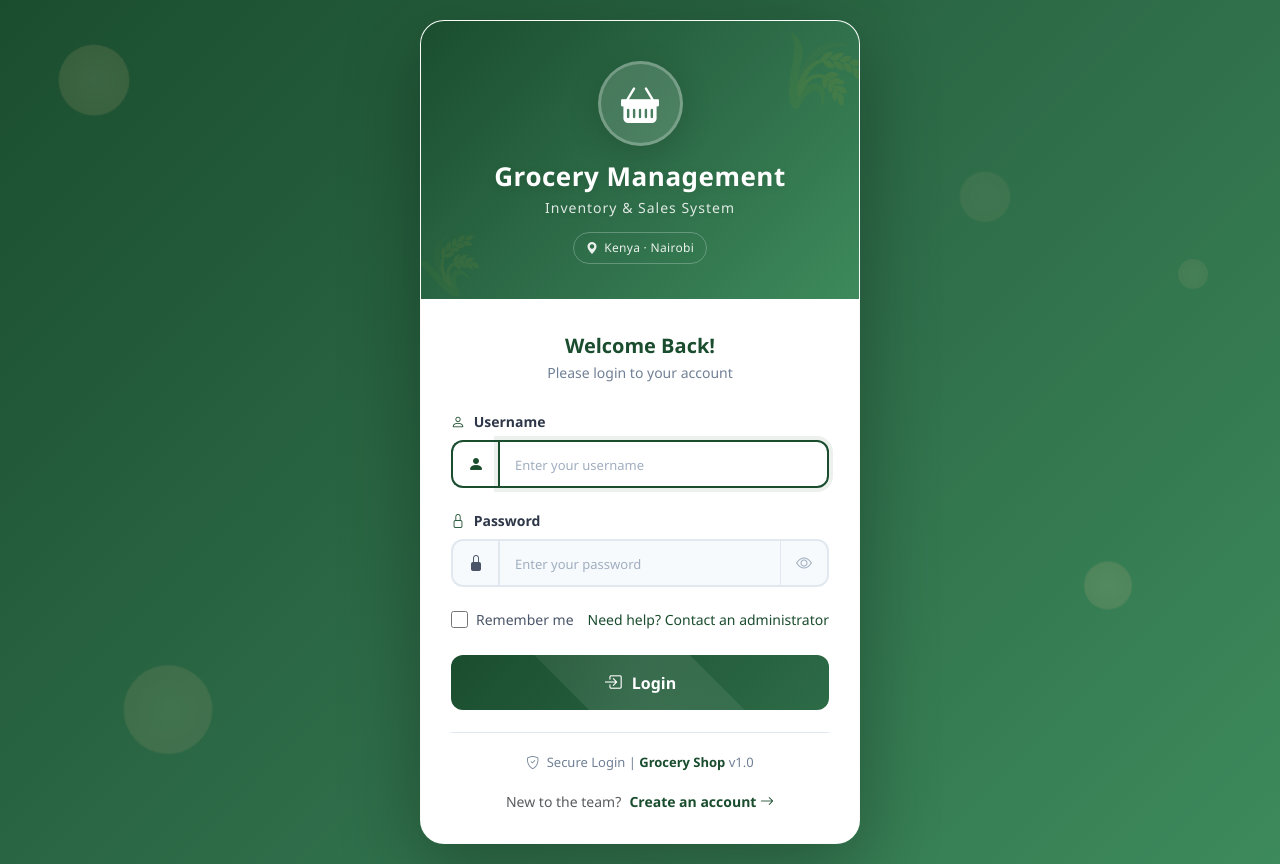
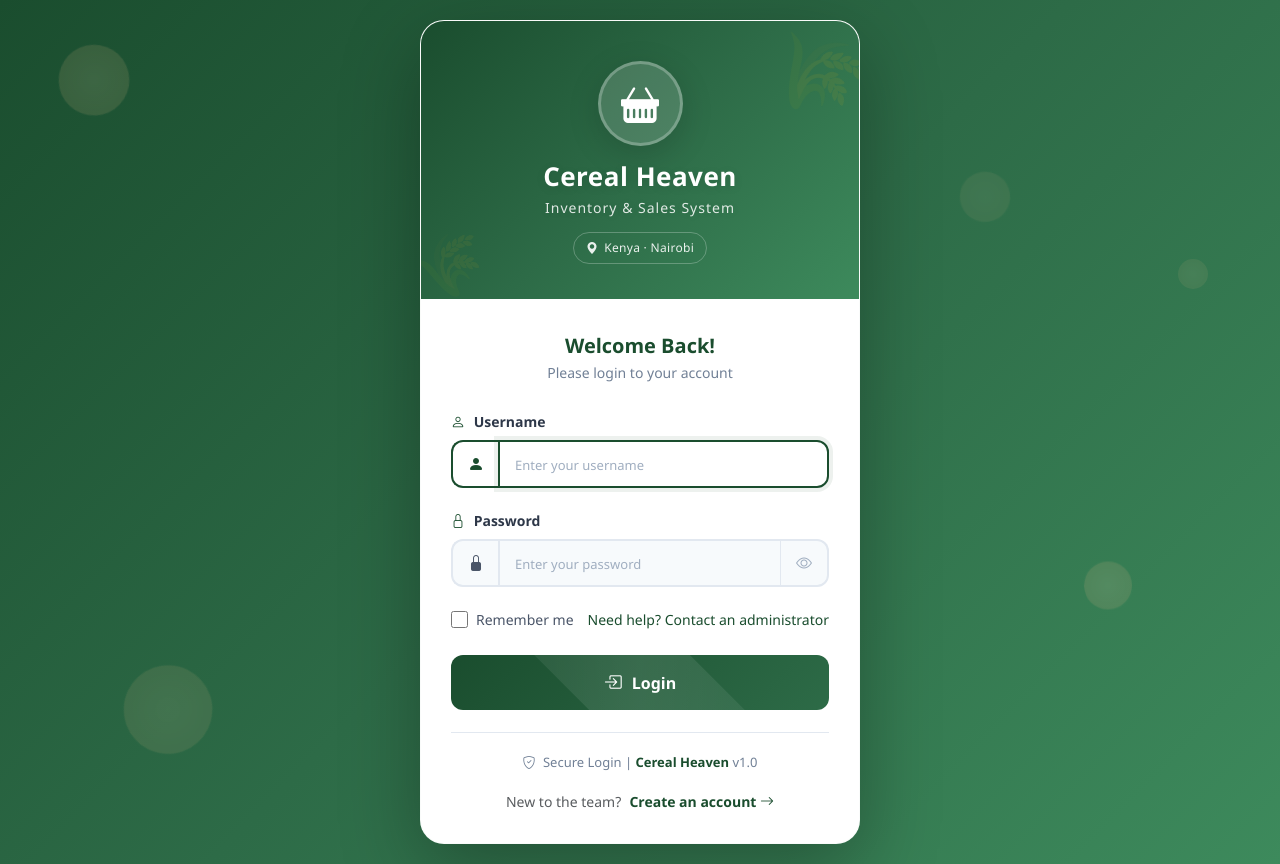
Before and after one commit to francisjoel45/Grocery, a Django app: page / in a window 1280 px wide. Run offline with Django 5.2, Linux system fonts and the light colour scheme; some libraries are stand-ins or nearby versions.

Commit message:
UI: rename brand to Cereal Heaven (templates & messages)\n\nCo-authored-by: Copilot <223556219+Copilot@users.noreply.github.com>

```diff
--- a/Grocery/templates/Grocery/base.html
+++ b/Grocery/templates/Grocery/base.html
@@ -5,7 +5,7 @@
 <head>
     <meta charset="UTF-8">
     <meta name="viewport" content="width=device-width, initial-scale=1.0">
-    <title>Grocery Management</title>
+    <title>Cereal Heaven</title>
     <link href="https://cdn.jsdelivr.net/npm/bootstrap@5.3.0/dist/css/bootstrap.min.css" rel="stylesheet">
     <link rel="stylesheet" href="https://cdn.jsdelivr.net/npm/bootstrap-icons@1.10.0/font/bootstrap-icons.css">
     <style>
@@ -138,7 +138,7 @@
             {% if user.is_authenticated %}
             <nav class="col-md-2 d-md-block sidebar">
                 <div class="brand">
-                    <i class="bi bi-basket"></i> Grocery
+                    <i class="bi bi-basket"></i> Cereal Heaven
                     <button class="btn btn-outline-light d-md-none float-end" type="button" data-bs-toggle="collapse"
                         data-bs-target="#sidebarMenu" aria-controls="sidebarMenu" aria-expanded="false"
                         aria-label="Toggle navigation">
--- a/Grocery/templates/Grocery/login.html
+++ b/Grocery/templates/Grocery/login.html
@@ -550,7 +550,7 @@
                 <div class="login-icon">
                     <i class="bi bi-basket-fill"></i>
                 </div>
-                <h3>Grocery Management</h3>
+                <h3>Cereal Heaven</h3>
                 <p class="subtitle">Inventory & Sales System</p>
                 <span class="login-location"><i class="bi bi-geo-alt-fill"></i> Kenya · Nairobi</span>
             </div>
@@ -632,7 +632,7 @@
 
             <div class="login-footer">
                 <i class="bi bi-shield-check"></i> Secure Login |
-                <strong>Grocery Shop</strong> v1.0
+                <strong>Cereal Heaven</strong> v1.0
             </div>
             <div class="text-center mt-3">
                 <span class="text-muted small">New to the team?</span>
--- a/Grocery/templates/Grocery/settings.html
+++ b/Grocery/templates/Grocery/settings.html
@@ -22,7 +22,7 @@
                 <h5 class="mb-0"><i class="bi bi-info-circle"></i> About</h5>
             </div>
             <div class="card-body">
-                <p><strong>Grocery Management System</strong></p>
+                <p><strong>Cereal Heaven System</strong></p>
                 <p class="text-muted">Version 1.0</p>
                 <p>Developed for small grocery shop owners to manage inventory and sales efficiently.</p>
             </div>
--- a/Grocery/views.py
+++ b/Grocery/views.py
@@ -83,7 +83,7 @@ def register_view(request):
     if request.method == 'POST' and form.is_valid():
         user = form.save()
         login(request, user)
-        messages.success(request, f'Welcome to Grocery Management, {user.username}!')
+        messages.success(request, f'Welcome to Cereal Heaven, {user.username}!')
         return redirect('Grocery:dashboard')
 
     return render(request, 'Grocery/register.html', {'form': form})
```
